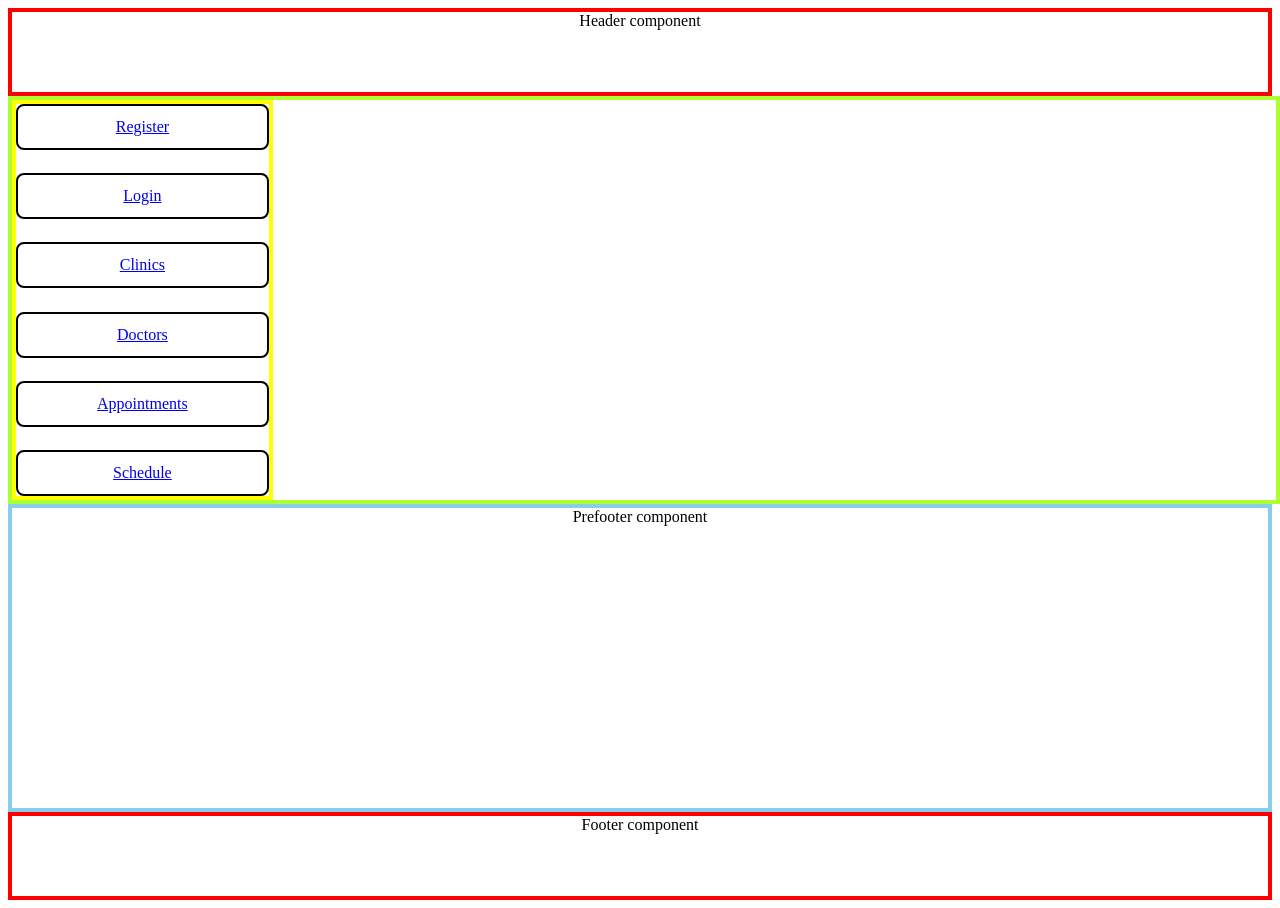
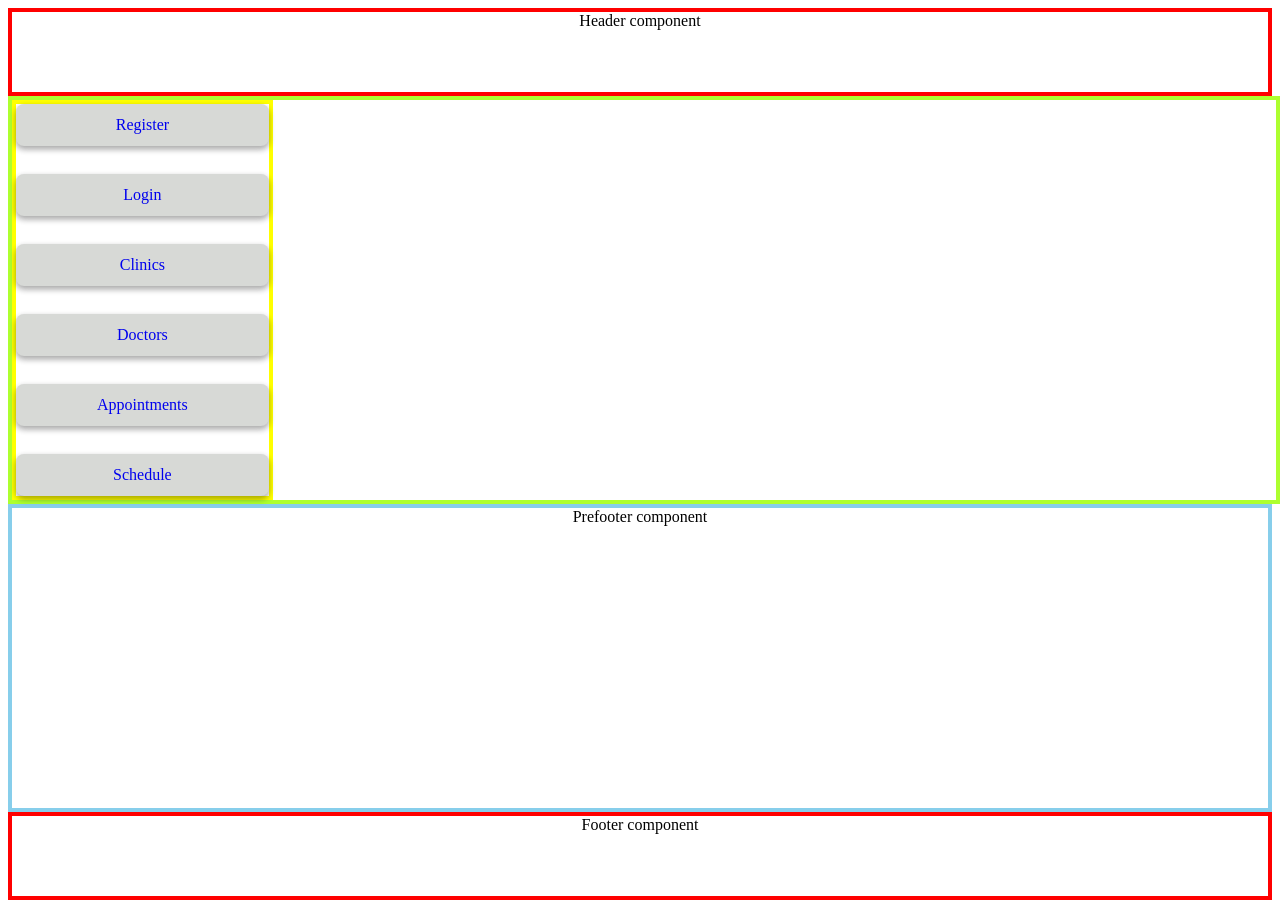
Before and after one commit to NightHawks-Organization/MERAKI_Academy_Project_4, a React (Create React App) app in the folder frontend/: page / in a window 1280 px wide. Built offline with nearby package versions, Linux system fonts and the light colour scheme.

Commit message:
formatting css2

```diff
--- a/frontend/src/components/navigation/index.js
+++ b/frontend/src/components/navigation/index.js
@@ -6,12 +6,12 @@ import './navigation.css'
 const Navigation = () => {
   return (
     <div className="navigation">
-      <Link to="/register" ><div className="link">Register</div></Link>
-      <Link to="/login" ><div className="link">Login</div></Link>
-      <Link to="/clinics" ><div className="link">Clinics</div></Link>
-      <Link to="/doctors" ><div className="link">Doctors</div></Link>
-      <Link to="/appointments" ><div className="link">Appointments</div></Link>
-      <Link to="/schedule" ><div className="link">Schedule</div></Link>
+      <Link to="/register" style={{textDecoration:"none"}} ><div className="link">Register</div></Link>
+      <Link to="/login" style={{textDecoration:"none"}}><div className="link">Login</div></Link>
+      <Link to="/clinics" style={{textDecoration:"none"}}><div className="link">Clinics</div></Link>
+      <Link to="/doctors" style={{textDecoration:"none"}}><div className="link">Doctors</div></Link>
+      <Link to="/appointments" style={{textDecoration:"none"}}><div className="link">Appointments</div></Link>
+      <Link to="/schedule" style={{textDecoration:"none"}}><div className="link">Schedule</div></Link>
     </div>
   );
 };
--- a/frontend/src/components/navigation/navigation.css
+++ b/frontend/src/components/navigation/navigation.css
@@ -7,9 +7,20 @@
 }
 
 .link {
-  text-decoration: solid;
-  border: black solid 2px;
+  text-decoration: none;
   padding-top: 12px;
   padding-bottom: 12px;
   border-radius: 8px;
+  box-shadow: rgba(0, 0, 0, 0.16) 0px 3px 6px, rgba(0, 0, 0, 0.23) 0px 3px 6px;
+  background-color: #d7d9d6;
+
 }
+.link:hover {
+    background-color: #d7d9d6;
+    background-color: #bfc7d9;
+    cursor: pointer;
+    border: outset 0.5px;
+    border-radius: 10px;
+    transition: ease 0.25s transform;
+    transform: translateX(7px);
+}
```
